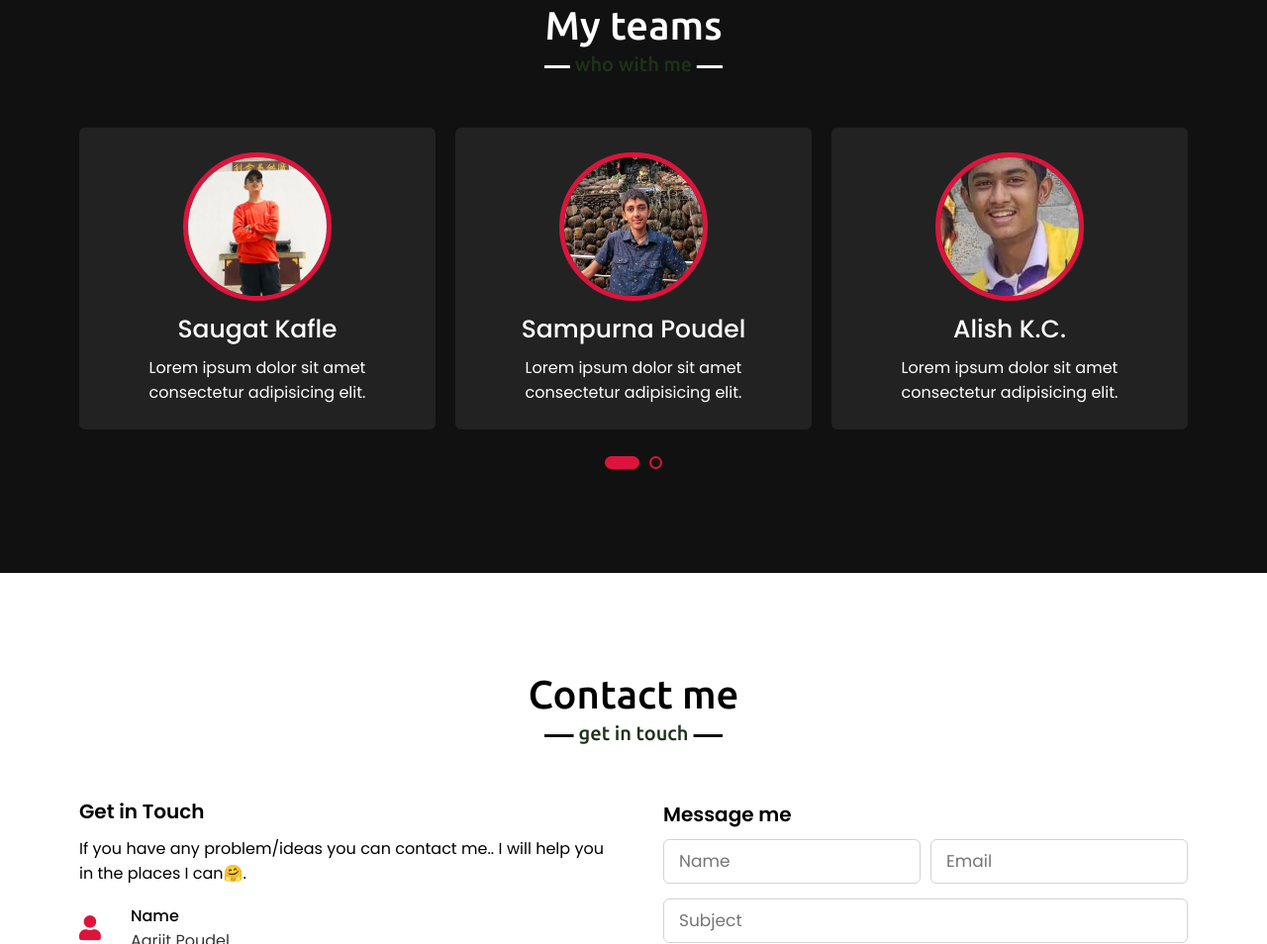
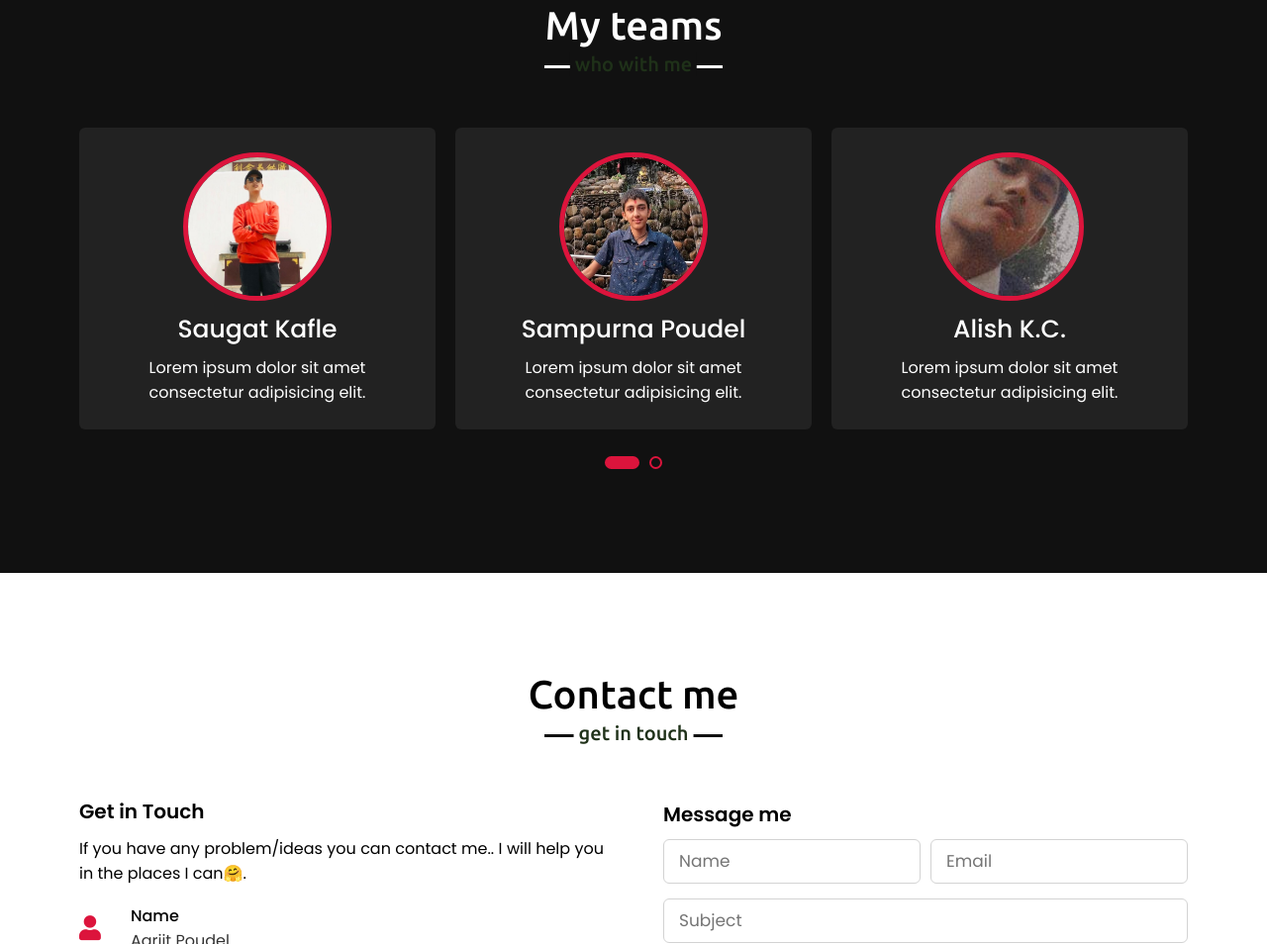
Before and after one commit to AARJITPOUDEL/Aarjit-Poudel, a plain HTML site: page index.html in a window 1280 px wide. Shown: the part 2823-3777 px from the top of the page at 99% size. Drawn offline with nearby package versions, Linux system fonts and the light colour scheme.

Commit message:
Update index.html

```diff
--- a/index.html
+++ b/index.html
@@ -183,7 +183,7 @@
                 </div>
                 <div class="card">
                     <div class="box">
-                        <img src="images/4.jpeg" alt="">
+                        <img src="1.png" alt="">
                         <div class="text">Alish K.C.</div>
                         <p>Lorem ipsum dolor sit amet consectetur adipisicing elit.</p>
                     </div>
```
